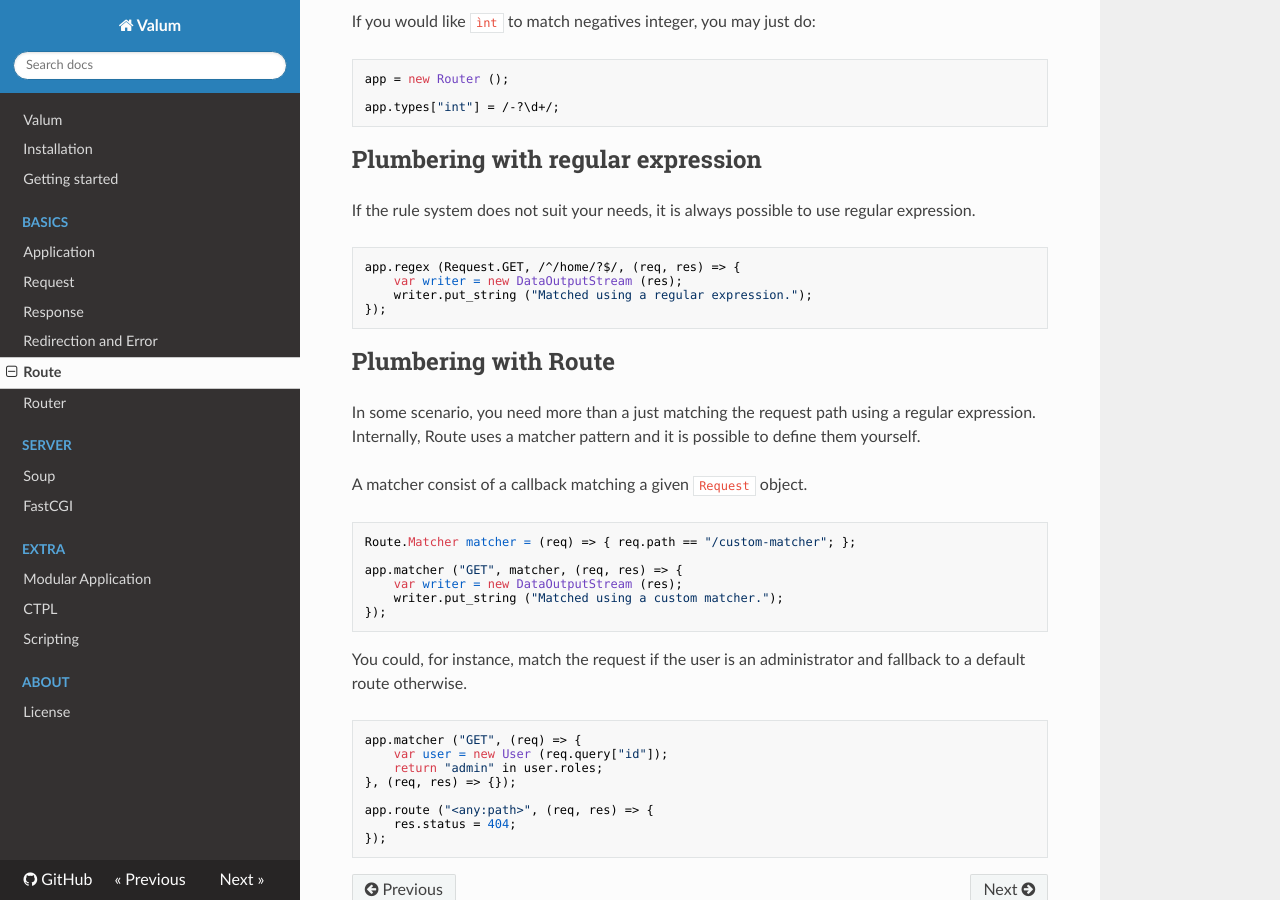
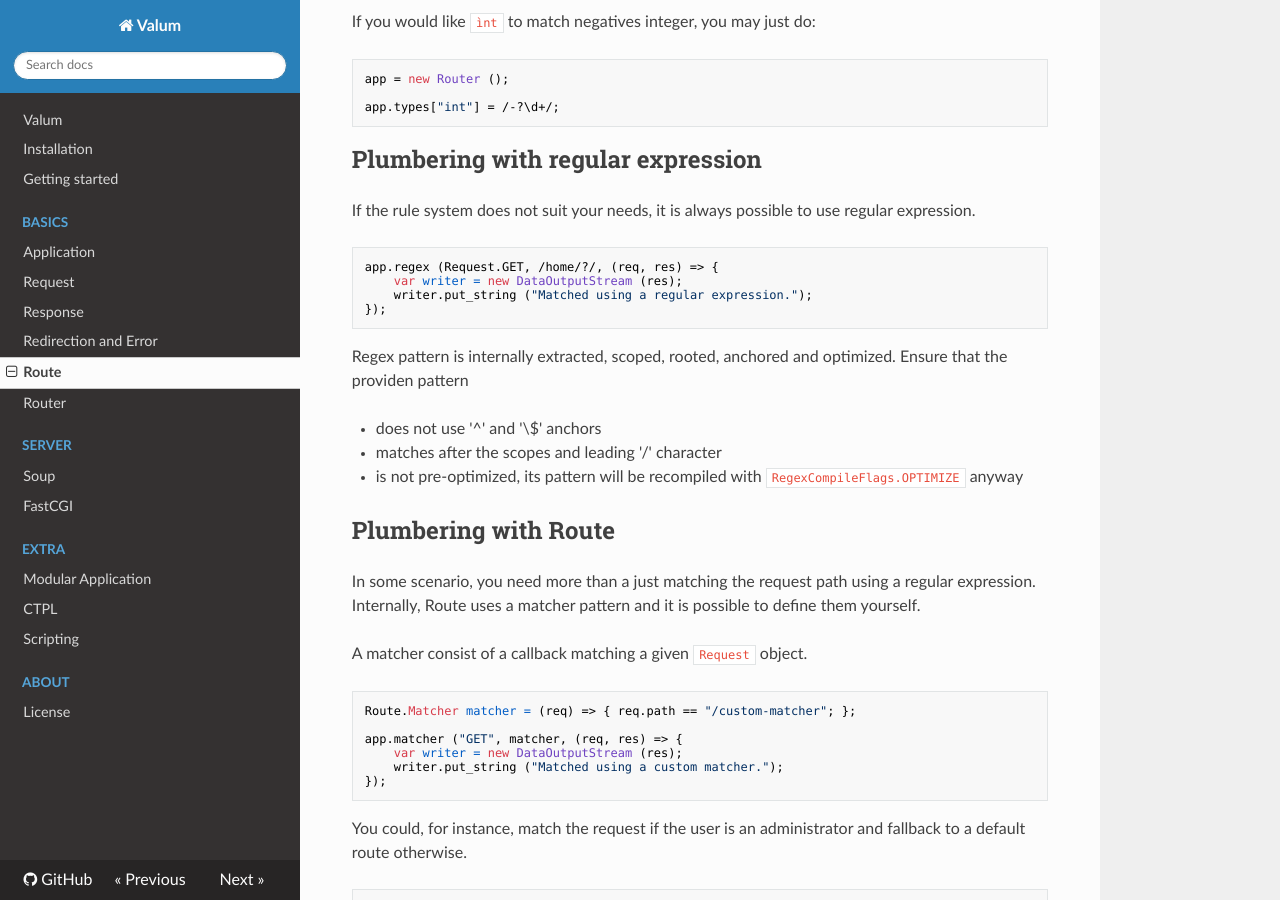
Before and after one commit to valum-framework/vsgi, an MkDocs documentation site: the page built from docs/route.md, in a window 1280 px wide and 900 px high, scrolled down 1367 px. Built offline with MkDocs 1.6.1, drawn with Linux system fonts in a browser that asks for light colours; nearby versions of some CDN libraries; old or Windows-style settings are respelled for this version of MkDocs.

Commit message:
Route.from_regex supports scoping.
Regular expression must however start matching after the scopes and leading '/'
so that we can prepend the scope and slash on the provien pattern.

Regex are also anchored since they must always do a full match of the input
URI, so it does not have to be explicitly given. This allow us to assume that
the regex does not start with a '^' and the '$' is appended for consistency.

Tests were slightly adapted:

 - no need to start a regex with a slash '/'
 - no need for anchors ('^' and '$')
 - new test for a scoped regular expression

Updates the documentation and examples to follow the changes.

````diff
--- a/docs/route.md
+++ b/docs/route.md
@@ -74,11 +74,19 @@
 regular expression.
 
 ```java
-app.regex (Request.GET, /^/home/?$/, (req, res) => {
+app.regex (Request.GET, /home/?/, (req, res) => {
     var writer = new DataOutputStream (res);
     writer.put_string ("Matched using a regular expression.");
 });
 ```
+
+Regex pattern is internally extracted, scoped, rooted, anchored and optimized.
+Ensure that the providen pattern
+
+ - does not use '^' and '\$' anchors
+ - matches after the scopes and leading '/' character
+ - is not pre-optimized, its pattern will be recompiled with
+   `RegexCompileFlags.OPTIMIZE` anyway
 
 Plumbering with Route
 ---------------------
````
Also changed, not shown: 4 other files.
